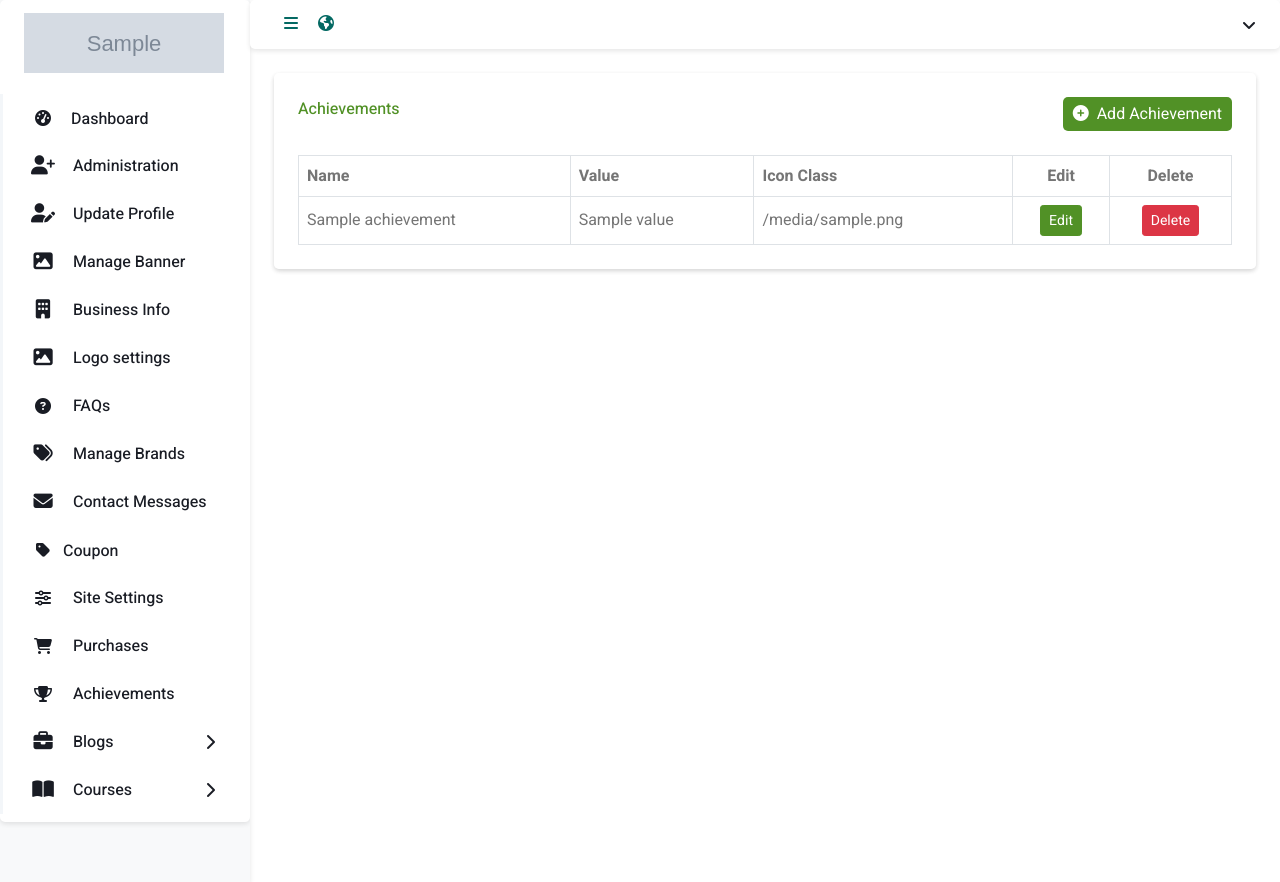
After one commit to MostRaziaSultana/course_selling_website, a Django app: template authority/templates/achievement/achievement_list.html in a window 1280 px wide. The commit adds this page. Run offline with Django 3.2, Linux system fonts and the light colour scheme; the template is opened without the code that fills it: most values are stand-ins (such as "Sample title", 1, 10 or a date in 2020); grey boxes marked "Sample" are stand-in pictures; some libraries are stand-ins or nearby versions.

```diff
--- /dev/null
+++ b/authority/templates/achievement/achievement_list.html
@@ -0,0 +1,51 @@
+{% extends 'authority_base.html' %}
+{% load static %}
+
+{% block title %}Achievement List{% endblock title %}
+
+{% block body %}
+<div class="bg-light rounded h-100 p-4 shadow-sm">
+    <div class="d-flex justify-content-between align-items-center mb-4">
+        <h6 class="title-custom">Achievements</h6>
+        <a class="order-now-btn" href="{% url 'authority:add_achievement' %}">
+            <i class="fa-solid fa-circle-plus me-2"></i>Add Achievement
+        </a>
+    </div>
+
+    {% if achievements %}
+    <div class="table-responsive">
+        <table class="table text-start align-middle table-bordered table-hover mb-0 table-custom">
+            <thead class="table-white">
+                <tr class="text-grey">
+                    <th scope="col">Name</th>
+                    <th scope="col">Value</th>
+                    <th scope="col">Icon Class</th>
+                    <th scope="col" class="text-center">Edit</th>
+                    <th scope="col" class="text-center">Delete</th>
+                </tr>
+            </thead>
+            <tbody>
+                {% for achievement in achievements %}
+                <tr>
+                    <td>{{ achievement.name }}</td>
+                    <td>{{ achievement.value }}</td>
+                    <td><i class="{{ achievement.icon_class }}"></i> {{ achievement.icon_class }}</td>
+                    <td class="text-center">
+                        <a class="btn btn-sm btn-primary" href="{% url 'authority:update_achievement' achievement.id %}">Edit</a>
+                    </td>
+                    <td class="text-center">
+                        <form method="post" action="{% url 'authority:delete_achievement' achievement.id %}" onsubmit="return confirm('Are you sure?');">
+                            {% csrf_token %}
+                            <button type="submit" class="btn btn-sm btn-danger">Delete</button>
+                        </form>
+                    </td>
+                </tr>
+                {% endfor %}
+            </tbody>
+        </table>
+    </div>
+    {% else %}
+    <div class="text-center text-muted">No achievements found.</div>
+    {% endif %}
+</div>
+{% endblock body %}
--- a/authority/templates/authority_base.html
+++ b/authority/templates/authority_base.html
@@ -133,6 +133,11 @@
                    <i class="fa-solid fa-cart-shopping" style="margin-right: 10px;"></i>
                     <span>Purchases</span>
                 </a>
+                <a href="{% url 'authority:achievement_list' %}" class="nav-item nav-link" style="display: flex; align-items: center;">
+                    <i class="fa-solid fa-trophy" style="margin-right: 10px;"></i>
+                    <span>Achievements</span>
+                </a>
+
 
 
 <a href="#" class="nav-item nav-link" style="display: flex; align-items: center;" data-bs-toggle="collapse" data-bs-target="#manage-projects-collapse" aria-expanded="false" aria-controls="manage-projects-collapse">
--- a/authority/views/manage_coupon.py
+++ b/authority/views/manage_coupon.py
@@ -75,7 +75,7 @@ class CouponUpdateView(LoginRequiredMixin, AdminPassesTestMixin, UpdateView):
     def get_context_data(self, **kwargs):
         context = super().get_context_data(**kwargs)
         context["title"] = "Update Coupon"
-        context["updated"] = True  # Ensure this is set to True for updates
+        context["updated"] = True
         return context
 
 
```
Also changed, not shown: authority/forms.py (+7 -1 lines), authority/templates/achievement/add_update_achievement.html (added, +34 -0 lines), authority/urls.py (+8 -0 lines), authority/views/manage_achievement.py (added, +68 -0 lines).
